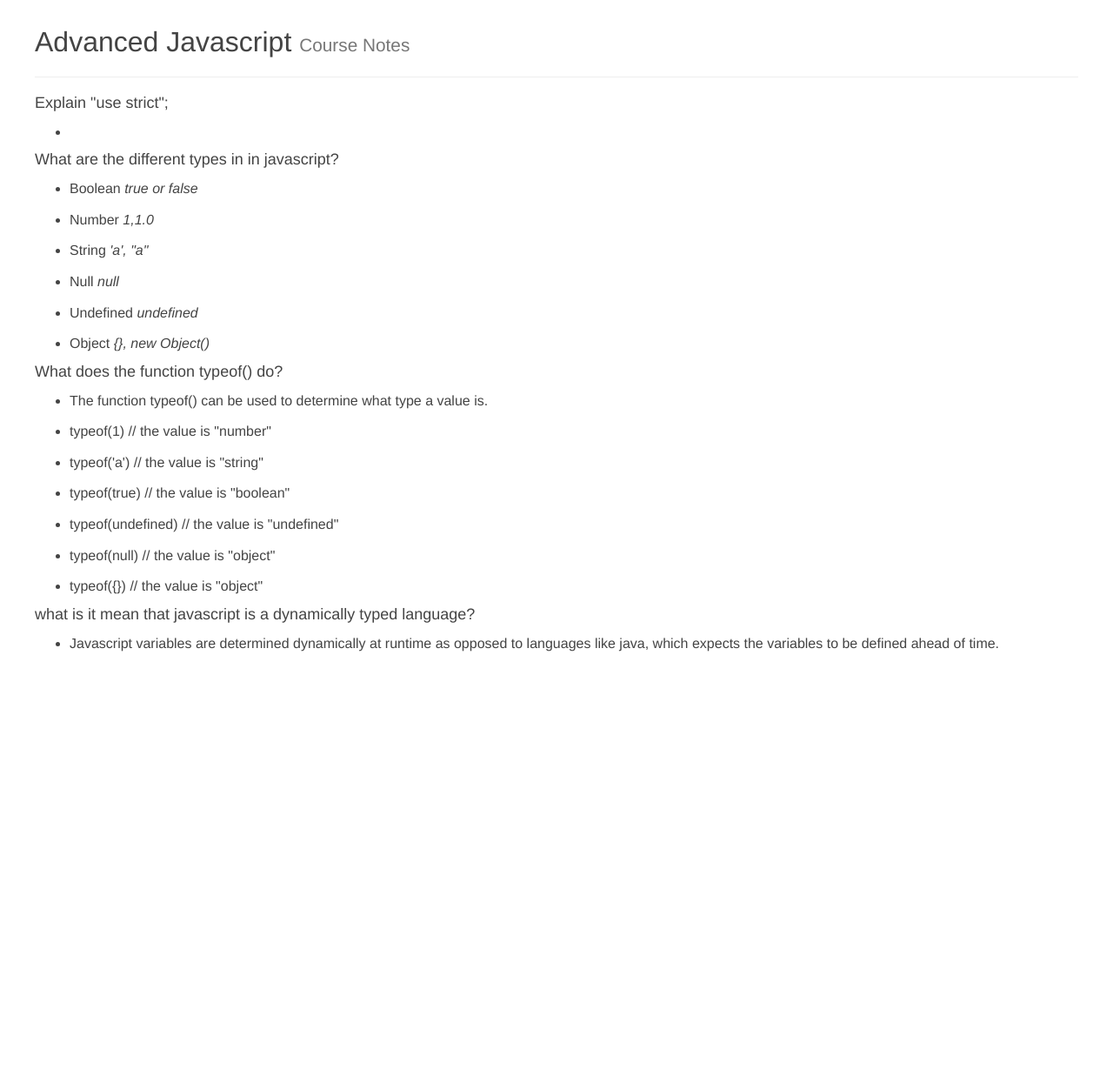
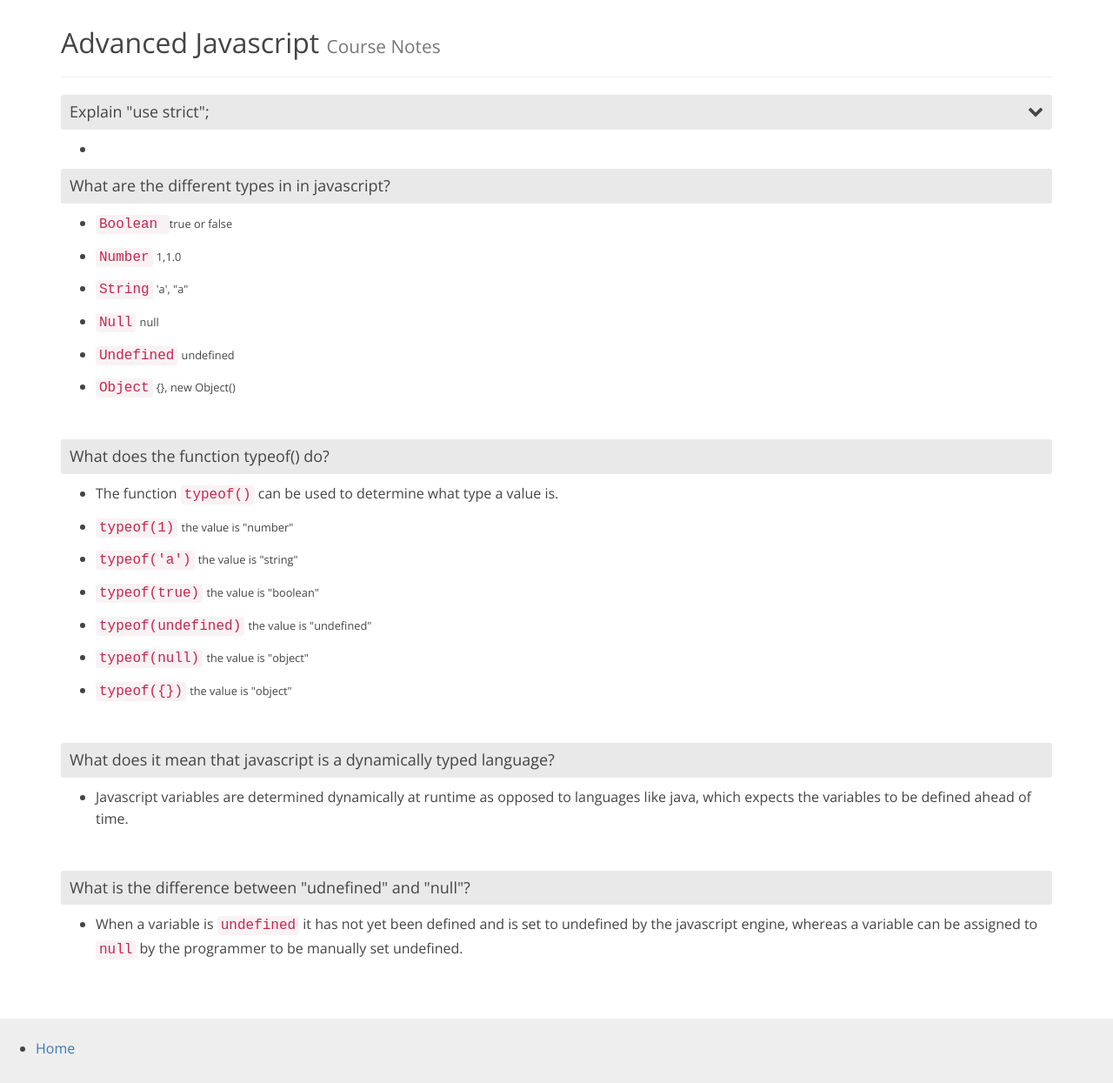
Before and after one commit to morgansegura/skeletor, a website: page app/index.html in a window 1280 px wide. Shown: the whole page at 87% size. Before the commit the page ends 800 px from the top, so only its background shows below. Drawn offline with nearby package versions, Linux system fonts and the light colour scheme.

Commit message:
start working on js test

```diff
--- a/app/assets/js/scripts.js
+++ b/app/assets/js/scripts.js
@@ -11,7 +11,37 @@
   'use strict';
 
   $(function () {
-    // FastShell
+    var quiz = [
+        {
+            'question': 'Explain "use strict";',
+            'answer': 'Wacka'
+        },
+        {
+            'question': 'What are the different types in in javascript?',
+            'answer': ''
+        },
+        {
+            'question': 'What does the function typeof() do?',
+            'answer': ''
+        },
+        {
+            'question': 'What does it mean that javascript is a dynamically typed language?',
+            'answer': ''
+        },
+        {
+            'question': 'What is the difference between "udnefined" and "null"?',
+            'answer': ''
+        }
+    ];
+
+    var question = document.getElementsByClassName('question-headline');
+    var answer = document.getElementsByClassName('answer-block');
+
+    for( var i = 1; i < quiz.length; i++) {
+        question[i].innerHTML = quiz[i].question;
+        answer.innerHTML = '<li>'+quiz[i].question+'</li>';
+    }
+
   });
 
 })(jQuery, window, document);
--- a/app/index.html
+++ b/app/index.html
@@ -10,6 +10,8 @@
 
     <link href="//www.google-analytics.com" rel="dns-prefetch">
     <link href="//ajax.googleapis.com" rel="dns-prefetch">
+    <link href="//fonts.googleapis.com/css?family=Open+Sans" rel="stylesheet">
+    <link href="//maxcdn.bootstrapcdn.com/font-awesome/4.7.0/css/font-awesome.min.css" rel="stylesheet">
     <link href="//maxcdn.bootstrapcdn.com/bootstrap/3.3.7/css/bootstrap.min.css" rel="stylesheet">
     <link href="assets/css/style.min.css" rel="stylesheet">
 
@@ -17,7 +19,7 @@
   </head>
   <body>
 
-    <header class="header" role="banner">
+    <header class="header container" role="banner">
       <div class="logo">
           <!--
         <a href="/">
@@ -34,12 +36,12 @@
       </nav>
     </header>
 
-    <main class="main" role="main">
+    <main class="main container" role="main">
         <h1>Advanced Javascript <small>Course Notes</small></h1>
 
         <hr>
         <!-- Question Block -->
-        <h4>Explain "use strict";</h4>
+        <h4 class="question-headline clearfix">Explain "use strict"; <i class="fa fa-chevron-down"></i></h4>
 
         <!-- Answer Block -->
         <ul>
@@ -47,40 +49,111 @@
         </ul>
 
         <!-- Question Block -->
-        <h4>What are the different types in in javascript?</h4>
+        <h4 class="question-headline clearfix">What are the different types in in javascript? <i class="fa fa-chevron-down"></i></h4>
 
         <!-- Answer Block -->
         <ul class="answer-block">
-            <li><p><b>Boolean </b><i>true or false</i></p></li>
-            <li><p><strong>Number</strong> <i>1,1.0</i></p></li>
-            <li><p><strong>String</strong> <i>'a', "a"</i></p></li>
-            <li><p><strong>Null</strong> <i>null</i></p></li>
-            <li><p><strong>Undefined</strong> <i>undefined</i></p></li>
-            <li><p><strong>Object</strong> <i>{}, new Object()</i></p></li>
+            <li>
+                <p>
+                    <code>Boolean </code>
+                    <small>true or false</small>
+                </p>
+            </li>
+            <li>
+                <p>
+                    <code>Number</code>
+                    <small>1,1.0</small>
+                </p>
+            </li>
+            <li>
+                <p>
+                    <code>String</code>
+                    <small>'a', "a"</small>
+                </p>
+            </li>
+            <li>
+                <p>
+                    <code>Null</code>
+                    <small>null</small>
+                </p>
+            </li>
+            <li>
+                <p>
+                    <code>Undefined</code>
+                    <small>undefined</small>
+                </p>
+            </li>
+            <li>
+                <p>
+                    <code>Object</code>
+                    <small>{}, new Object()</small>
+                </p>
+            </li>
         </ul>
-
+        <br>
 
         <!-- Question Block -->
-        <h4>What does the function typeof() do?</h4>
+        <h4 class="question-headline clearfix">What does the function typeof() do? <i class="fa fa-chevron-down"></i></h4>
 
         <!-- Answer Block -->
         <ul class="answer-block">
-            <li><p>The function typeof() can be used to determine what type a value is.</p></li>
-            <li><p>typeof(1) // the value is "number"</p></li>
-            <li><p>typeof('a') // the value is "string"</p></li>
-            <li><p>typeof(true) // the value is "boolean"</p></li>
-            <li><p>typeof(undefined) // the value is "undefined"</p></li>
-            <li><p>typeof(null) // the value is "object"</p></li>
-            <li><p>typeof({}) // the value is "object"</p></li>
+            <li><p>The function <code>typeof()</code> can be used to determine what type a value is.</p></li>
+            <li>
+                <p>
+                    <code>typeof(1)</code>
+                    <small>the value is "number"</small>
+                </p>
+            </li>
+            <li>
+                <p>
+                    <code>typeof('a')</code>
+                    <small>the value is "string"</small>
+                </p>
+            </li>
+            <li>
+                <p>
+                    <code>typeof(true)</code>
+                    <small>the value is "boolean"</small>
+                </p>
+            </li>
+            <li>
+                <p>
+                    <code>typeof(undefined)</code>
+                    <small>the value is "undefined"</small>
+                </p>
+            </li>
+            <li>
+                <p>
+                    <code>typeof(null)</code>
+                    <small>the value is "object"</small>
+                </p>
+            </li>
+            <li>
+                <p>
+                    <code>typeof({})</code>
+                    <small>the value is "object"</small>
+                </p>
+            </li>
         </ul>
+        <br>
 
         <!-- Question Block -->
-        <h4>what is it mean that javascript is a dynamically typed language?</h4>
+        <h4 class="question-headline clearfix">What does it mean that javascript is a dynamically typed language? <i class="fa fa-chevron-down"></i></h4>
 
         <!-- Answer Block -->
         <ul class="answer-block">
             <li><p>Javascript variables are determined dynamically at runtime as opposed to languages like java, which expects the variables to be defined ahead of time. </p></li>
         </ul>
+        <br>
+
+        <!-- Question Block -->
+        <h4 class="question-headline clearfix">What is the difference between "udnefined" and "null"? <i class="fa fa-chevron-down"></i></h4>
+
+        <!-- Answer Block -->
+        <ul class="answer-block">
+            <li><p>When a variable is <code>undefined</code> it has not yet been defined and is set to undefined by the javascript engine, whereas a variable can be assigned to <code>null</code> by the programmer to be manually set undefined. </p></li>
+        </ul>
+        <br>
 
 
     </main>
@@ -89,8 +162,12 @@
 
     </aside>
 
-    <footer class="footer" role="contentinfo">
-
+    <footer class="footer container" role="contentinfo">
+        <div class="footer-nav navbar navbar-nav">
+            <ul>
+                <li><a href="">Home</a></li>
+            </ul>
+        </div>
     </footer>
 
     <script src="assets/components/jquery/jquery.min.js"></script>
--- a/src/js/scripts.js
+++ b/src/js/scripts.js
@@ -3,7 +3,37 @@
   'use strict';
 
   $(function () {
-    // FastShell
+    var quiz = [
+        {
+            'question': 'Explain "use strict";',
+            'answer': 'Wacka'
+        },
+        {
+            'question': 'What are the different types in in javascript?',
+            'answer': ''
+        },
+        {
+            'question': 'What does the function typeof() do?',
+            'answer': ''
+        },
+        {
+            'question': 'What does it mean that javascript is a dynamically typed language?',
+            'answer': ''
+        },
+        {
+            'question': 'What is the difference between "udnefined" and "null"?',
+            'answer': ''
+        }
+    ];
+
+    var question = document.getElementsByClassName('question-headline');
+    var answer = document.getElementsByClassName('answer-block');
+
+    for( var i = 1; i < quiz.length; i++) {
+        question[i].innerHTML = quiz[i].question;
+        answer.innerHTML = '<li>'+quiz[i].question+'</li>';
+    }
+
   });
 
 })(jQuery, window, document);
--- a/src/scss/modules/_defaults.scss
+++ b/src/scss/modules/_defaults.scss
@@ -8,11 +8,10 @@ html {
   /*background: radial-gradient(ellipse at center, $base 0, $darken 80%, $back 100%);*/
 }
 body {
-  font: 300 16px/1.6 'Helvetica Neue', Helvetica, Arial;
+  font: 300 16px/1.6 'Open sans','Helvetica Neue', Helvetica, Arial;
   color: #444;
   transition: all .4s .3s ease-in;
 }
 body,html{
 	min-height: 100vh;
-	overflow: hidden;
 }
--- a/src/scss/partials/_footer.scss
+++ b/src/scss/partials/_footer.scss
@@ -1,3 +1,11 @@
 .footer {
-
+  width: 100%;
+  background: #eee;
+  padding: 20px 0;
+  margin-top: 30px;
+  border-top: 1px solid #efefef;
+  .footer-nav {
+    max-width: 1200px;
+    margin: 0 auto;
+  }
 }
--- a/src/scss/partials/_main.scss
+++ b/src/scss/partials/_main.scss
@@ -1,4 +1,19 @@
 .main {
   max-width: 1200px;
   margin: 0 auto;
+  h4.question-headline {
+    padding: 10px;
+    background: #e9e9e9;
+    display: block;
+
+    -webkit-border-radius: 3px;
+    -moz-border-radius: 3px;
+    -o-border-radius: 3px;
+    border-radius: 3px;
+
+    .fa.fa-chevron-down,
+    .fa.fa-chevron-up {
+      float: right;
+    }
+  }
 }
```
Also changed, not shown: app/assets/css/style.css, app/assets/css/style.min.css, app/assets/js/scripts.min.js.
